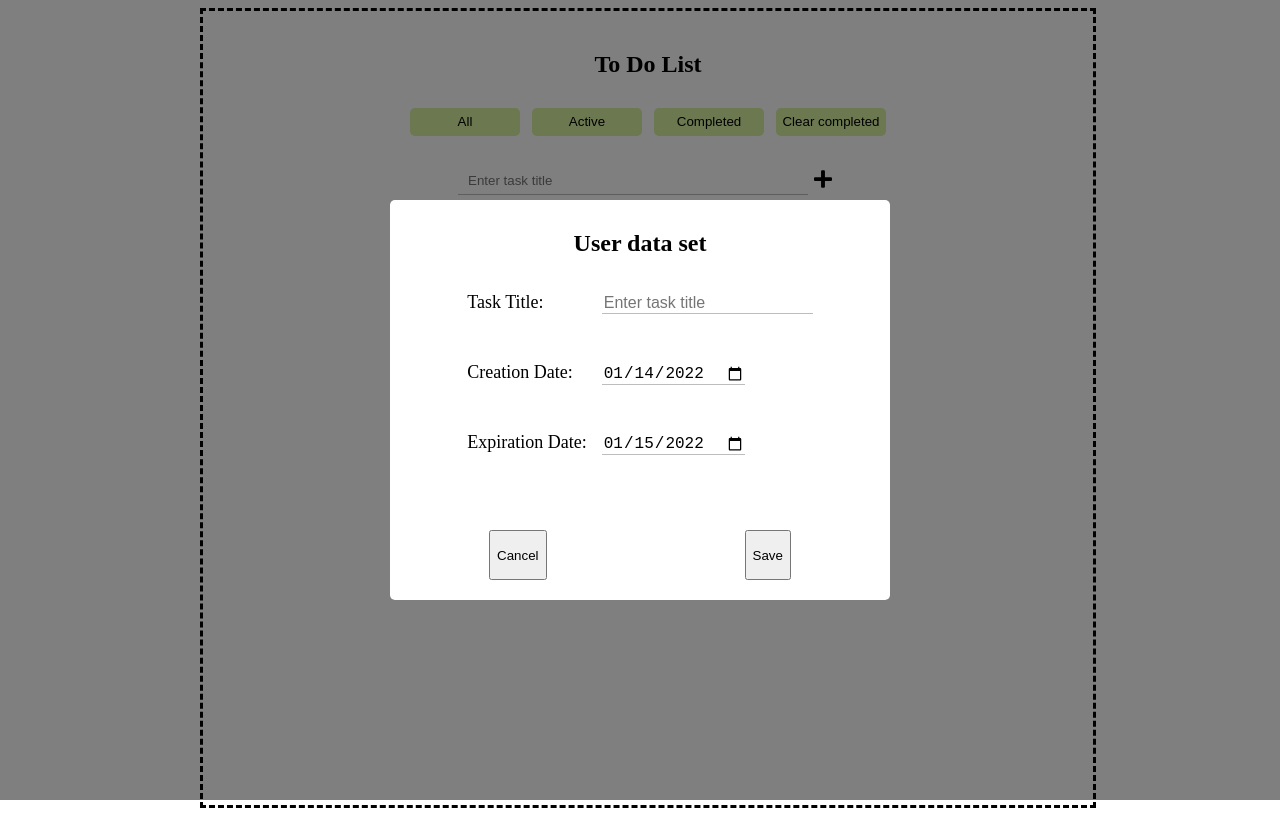
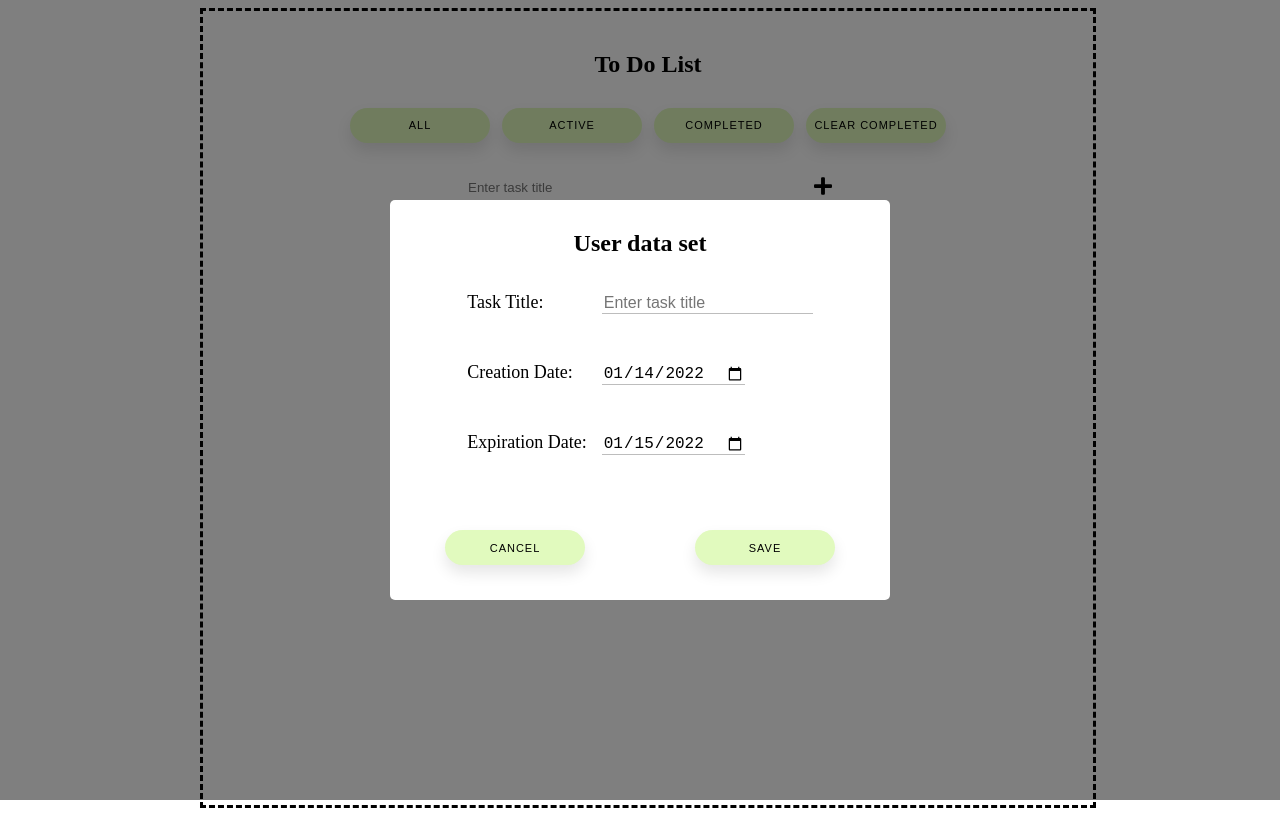
Before and after one commit to darialeksanova/ToDo, a website built with webpack: page index.html in a window 1280 px wide. Both pictures are taken after a click on the button 823 px from the left and 180 px from the top of the page. Built offline with nearby package versions, Linux system fonts and the light colour scheme.

Commit message:
update styles for buttons

```diff
--- a/app/src/todo-form-modal/todo-form-modal.css
+++ b/app/src/todo-form-modal/todo-form-modal.css
@@ -57,6 +57,30 @@
   justify-content: space-around;
 }
 
+.modal-button {
+  width: 140px;
+  height: 35px;
+  margin: 0 6px;
+  font-size: 11px;
+  text-transform: uppercase;
+  letter-spacing: 1px;
+  font-weight: 500;
+  color: #000;
+  background-color: rgb(225, 250, 190);
+  border: none;
+  border-radius: 45px;
+  box-shadow: 0px 8px 15px rgba(0, 0, 0, 0.1);
+  transition: all 0.3s ease 0s;
+  cursor: pointer;
+  outline: none;
+  }
+
+.modal-button:hover {
+  background-color: rgb(208, 250, 111);
+  box-shadow: 0px 15px 20px rgba(74, 105, 23, 0.37);
+  transform: translateY(-3px);
+}
+
 .invalid {
   background-color: rgb(255, 190, 190);
 }
--- a/app/src/todo-form-modal/todo-form-modal.js
+++ b/app/src/todo-form-modal/todo-form-modal.js
@@ -29,8 +29,8 @@ export class TodoFormModalElement {
         </div>
       </form>
       <div class="modal__actions">
-        <button class="modal__actions_cancel button">Cancel</button>
-        <button class="modal__actions_save button">Save</button>
+        <button class="modal__actions_cancel modal-button">Cancel</button>
+        <button class="modal__actions_save modal-button">Save</button>
       </div>
     </div>`;
 
--- a/styles.css
+++ b/styles.css
@@ -44,13 +44,27 @@ ul {
 }
 
 .todo__container_actions_button {
-  width: 110px;
-  height: 28px;
+  width: 140px;
+  height: 35px;
   margin: 0 6px;
+  font-size: 11px;
+  text-transform: uppercase;
+  letter-spacing: 1px;
+  font-weight: 500;
+  color: #000;
+  background-color: rgb(225, 250, 190);
   border: none;
-  border-radius: 5px;
-  background-color: rgb(217, 241, 161);
+  border-radius: 45px;
+  box-shadow: 0px 8px 15px rgba(0, 0, 0, 0.1);
+  transition: all 0.3s ease 0s;
   cursor: pointer;
+  outline: none;
+  }
+
+.todo__container_actions_button:hover {
+  background-color: rgb(208, 250, 111);
+  box-shadow: 0px 15px 20px rgba(74, 105, 23, 0.37);
+  transform: translateY(-3px);
 }
 
 .todo__container_form {
```
